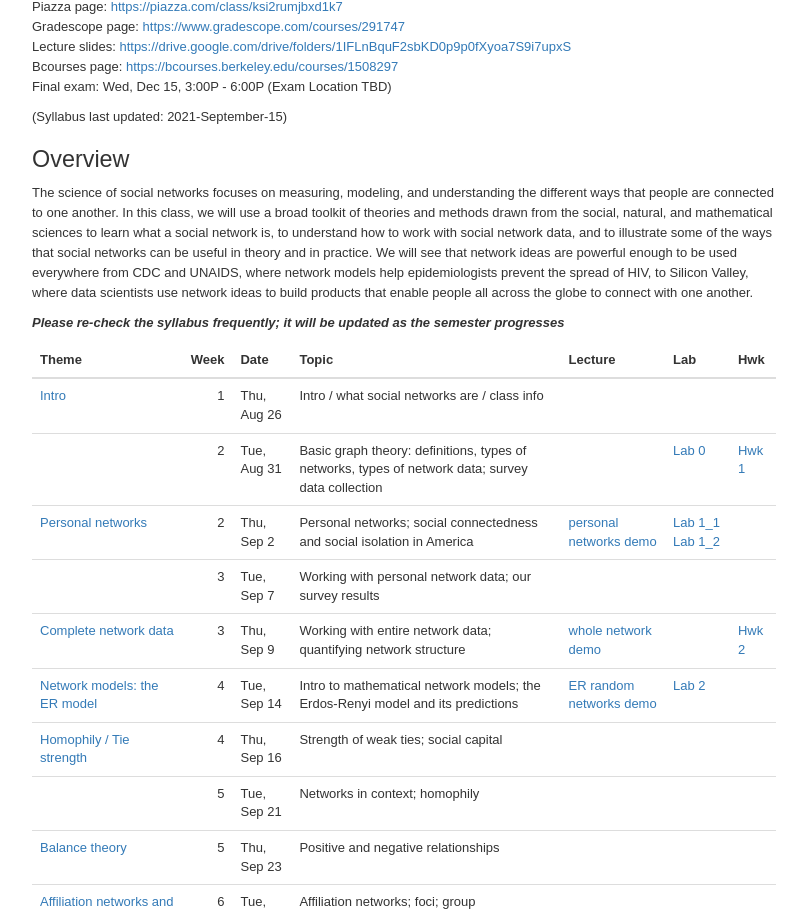
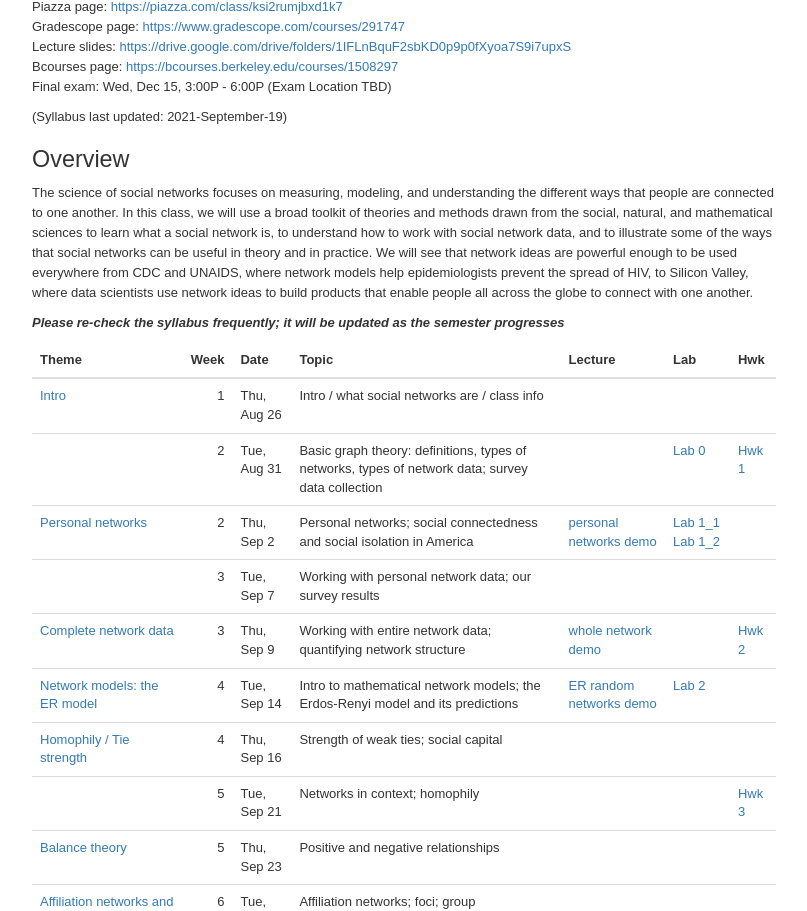
Before and after one commit to dfeehan/dfeehan.github.io, a Jekyll site: the page teaching/2021fa_demog180.html, which Jekyll copies as it is, in a window 1280 px wide and 1400 px high. Shown: the part 212-1123 px from the top of the window, without its empty margins (236-1043 px from the left). Built offline with Jekyll 4.4.1, drawn with Linux system fonts in a browser that asks for light colours.

Commit message:
added hwk3 link

```diff
--- a/teaching/2021fa_demog180.html
+++ b/teaching/2021fa_demog180.html
@@ -194,7 +194,7 @@
 Gradescope page: <a href="https://www.gradescope.com/courses/291747">https://www.gradescope.com/courses/291747</a><br />
 Lecture slides: <a href="https://drive.google.com/drive/folders/1IFLnBquF2sbKD0p9p0fXyoa7S9i7upxS">https://drive.google.com/drive/folders/1IFLnBquF2sbKD0p9p0fXyoa7S9i7upxS</a><br />
 Bcourses page: <a href="https://bcourses.berkeley.edu/courses/1508297">https://bcourses.berkeley.edu/courses/1508297</a> <BR> Final exam: Wed, Dec 15, 3:00P - 6:00P (Exam Location TBD) <BR></p>
-<p>(Syllabus last updated: 2021-September-15)</p>
+<p>(Syllabus last updated: 2021-September-19)</p>
 <div id="overview" class="section level2">
 <h2>Overview</h2>
 <p>The science of social networks focuses on measuring, modeling, and understanding the different ways that people are connected to one another. In this class, we will use a broad toolkit of theories and methods drawn from the social, natural, and mathematical sciences to learn what a social network is, to understand how to work with social network data, and to illustrate some of the ways that social networks can be useful in theory and in practice. We will see that network ideas are powerful enough to be used everywhere from CDC and UNAIDS, where network models help epidemiologists prevent the spread of HIV, to Silicon Valley, where data scientists use network ideas to build products that enable people all across the globe to connect with one another.</p>
@@ -389,6 +389,7 @@
 <td style="text-align:left;">
 </td>
 <td style="text-align:left;">
+<a href="https://datahub.berkeley.edu/hub/user-redirect/git-pull?repo=https%3A%2F%2Fgithub.com%2Fdfeehan%2Fdemog180-fa2021&amp;urlpath=tree%2Fdemog180-fa2021%2Fhwk%2Fhw3%2Fhw3.ipynb&amp;branch=main">Hwk 3</a>
 </td>
 </tr>
 <tr>
```
